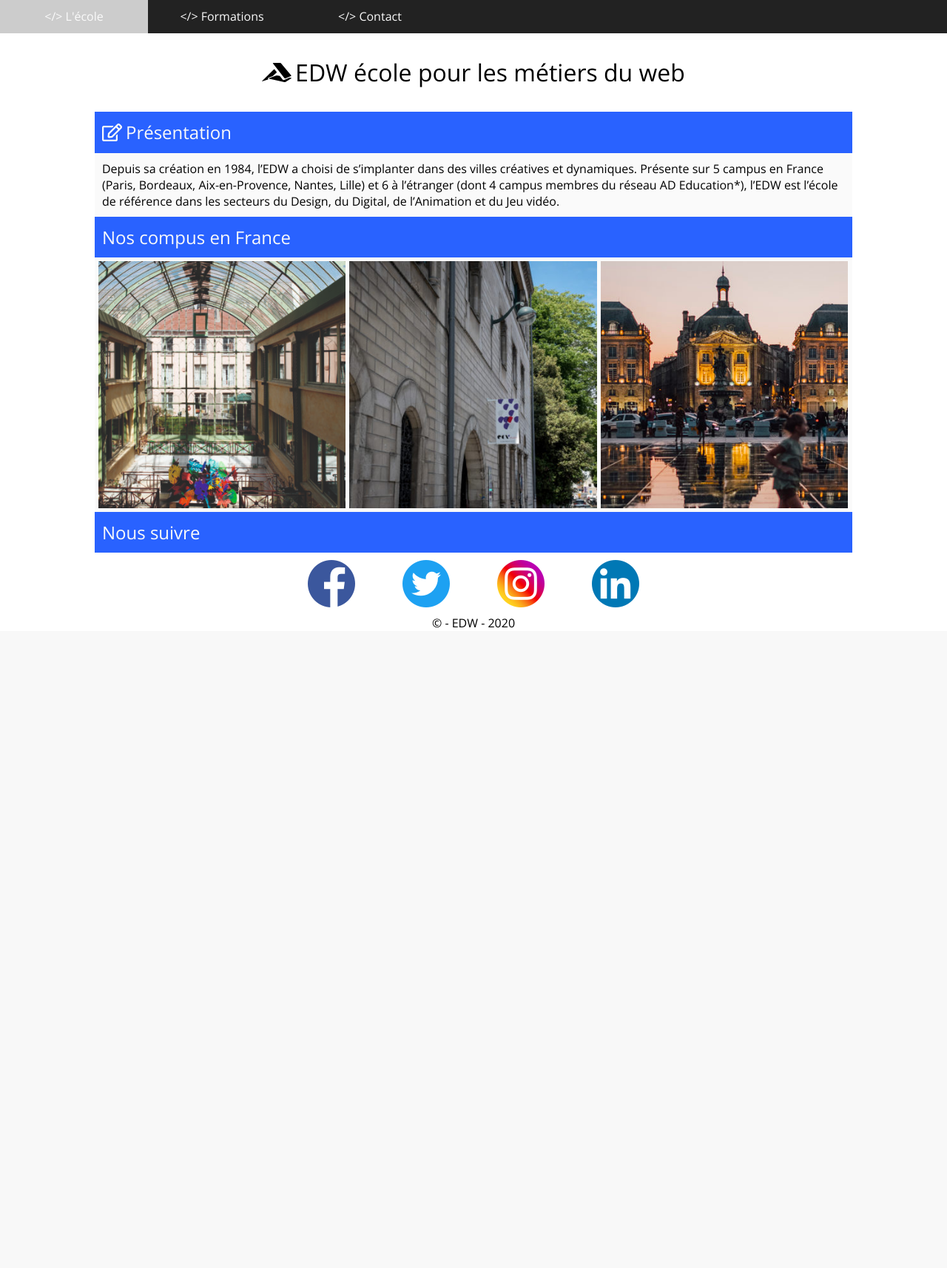
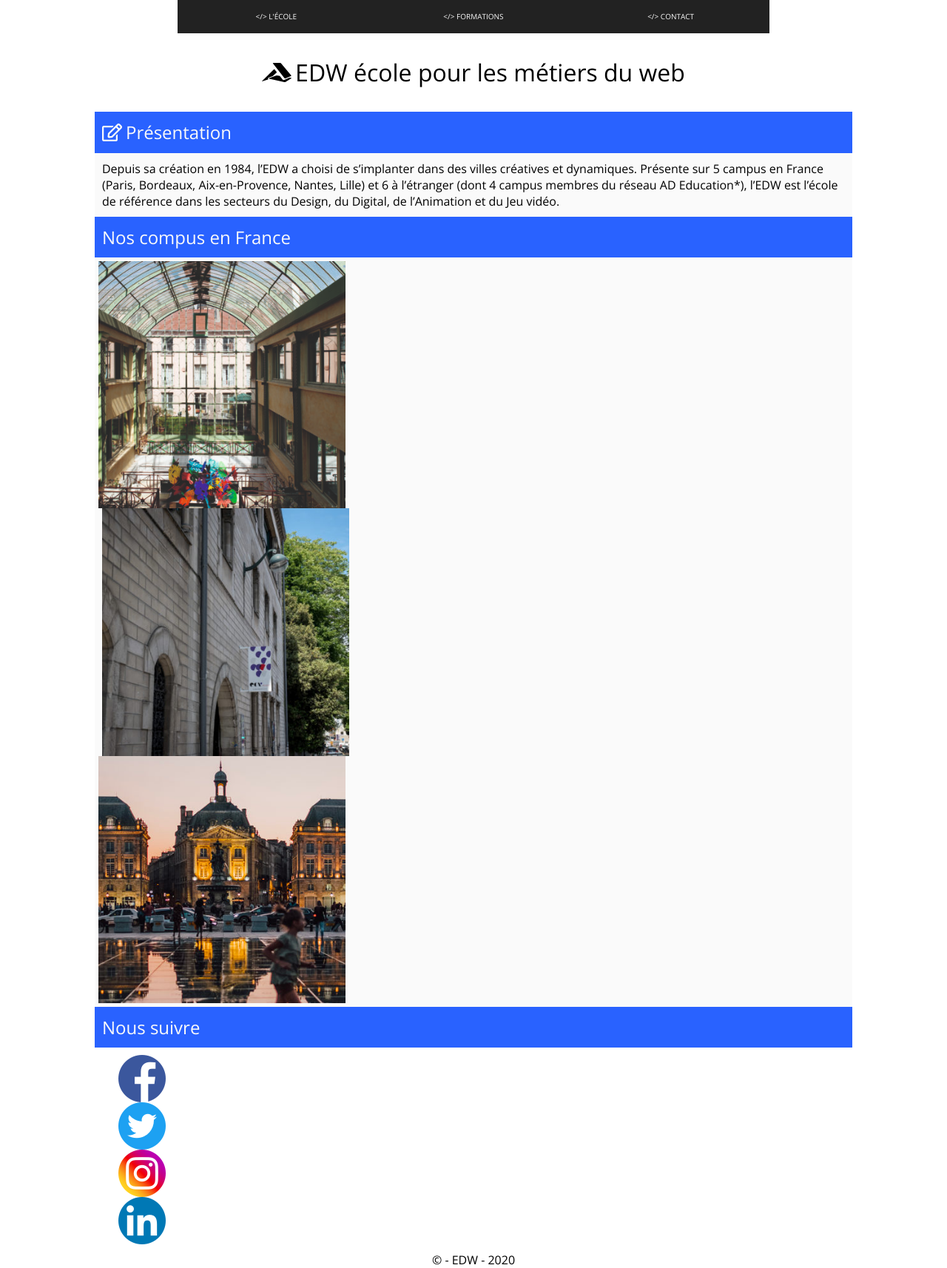
Before and after one commit to yve-n/projet-php, a PHP site: page / in a window 1280 px wide. Shown: the whole page at 74% size. Before the commit the page ends 849 px from the top, so only its background shows below. Run offline with PHP 8.4, Linux system fonts and the light colour scheme; some libraries are stand-ins or nearby versions.

Commit message:
modiied css

```diff
--- a/css/style.css
+++ b/css/style.css
@@ -1,5 +1,8 @@
 @import url('https://fonts.googleapis.com/css?family=Open+Sans:300,400,600,600i');
 
+html{
+	font-size: 62.5%;
+}
 body{
 		font:16px 'Open Sans',sans-serif;
 		margin:0;
@@ -7,19 +10,18 @@ body{
 	*{
 		box-sizing: border-box;
 	}
-	h1,h2,p{
+	h1,h2,p,ul{
 			font-weight: 100;
 			margin:0;
+			padding:0;
 	}
 		main{
 			width:1024px;
 			margin:0 auto;
 	}
 	ul{
-		margin:0;
+
 		list-style: none;
-		padding:0;
-		font-size:0;
 		background: #222;
 
 	}
@@ -32,24 +34,39 @@ body{
 	}
 
 /*thème********/
-ul li{
+:root{
+    --color-default:#ccc;
+    --color-primary:rgba(52, 152, 219,1.0);
+    --color-success:rgba(241, 196, 15,1.0);
+    --color-warning:rgba(192, 57, 43,1.0);
+}
+nav ul{
+	padding: 0px;
+	margin: 0 auto;
+	max-width: 800px;
+	list-style-type: none;
+	font-size: 0;
+}
+ nav ul li{
 	display: inline-block;
 	font-size: 1rem;
-	width: 200px;
+	width: calc(100% / 3);
 	text-align: center;
 	line-height: 45px;
+	transition: all 0.5s 0.1s ease-in-out;
 
 
 }
-ul li > a{
+ul li a{
+	text-transform: uppercase;
 	color: #fafafa;
 	display: block;
-	transition: 0.5s ease-in-out;
+	transition-duration: 0.8s;
 
 
 }
 ul li > a:hover{
-	background: #ccc;
+	background: var(--color-primary);
 }
 h1{
 	text-align: center;
@@ -61,7 +78,7 @@ h1{
 	padding:15px;
 	text-align: center;
 	margin: 0 auto;
-	background: #D50000;
+	background: var(--color-warning);
 	color: #fafafa;
 
 }
@@ -90,9 +107,9 @@ section h2, div h2{
 	width: 100%;
 }
 /*icones */
-.grid-icone{
+/* .grid-icone{
 
-}
+} */
 .grid-icone > ul{
 	text-align: center;
 	background: transparent;
--- a/index.php
+++ b/index.php
@@ -15,13 +15,13 @@
 				if(isset($_GET['page'])){
 				//variable pour $_GET
 				$root = $_GET['page'];
-						if($root=="index.html"){
+						if($root==1){
 							include_once("./template/index.html");
 						}
-						if($root=="portfolio.html"){
+						if($root==2){
 							include_once("./template/portfolio.html");
 						}
-						if($root=="contact.php"){
+						if($root==3){
 							include_once("./template/contact.php");
 						}
 						else if($root>3 || $root==0){
--- a/src/nav.inc.php
+++ b/src/nav.inc.php
@@ -1,6 +1,8 @@
-<ul>
-		<li><a href="index.php?page=index.html">&lt;/&gt;  L'école</a></li>
-		<li><a href="index.php?page=portfolio.html">&lt;/&gt; Formations</a></li>
-		<li><a href="index.php?page=contact.php">&lt;/&gt;  Contact</a></li>
+<nav>
+	<ul>
+		<li><a href="index.php?page=1">&lt;/&gt;  L'école</a></li>
+		<li><a href="index.php?page=2">&lt;/&gt; Formations</a></li>
+		<li><a href="index.php?page=3">&lt;/&gt;  Contact</a></li>
 
 	</ul>
+</nav>
```
Also changed, not shown: template/index.html (line endings or trailing spaces).
